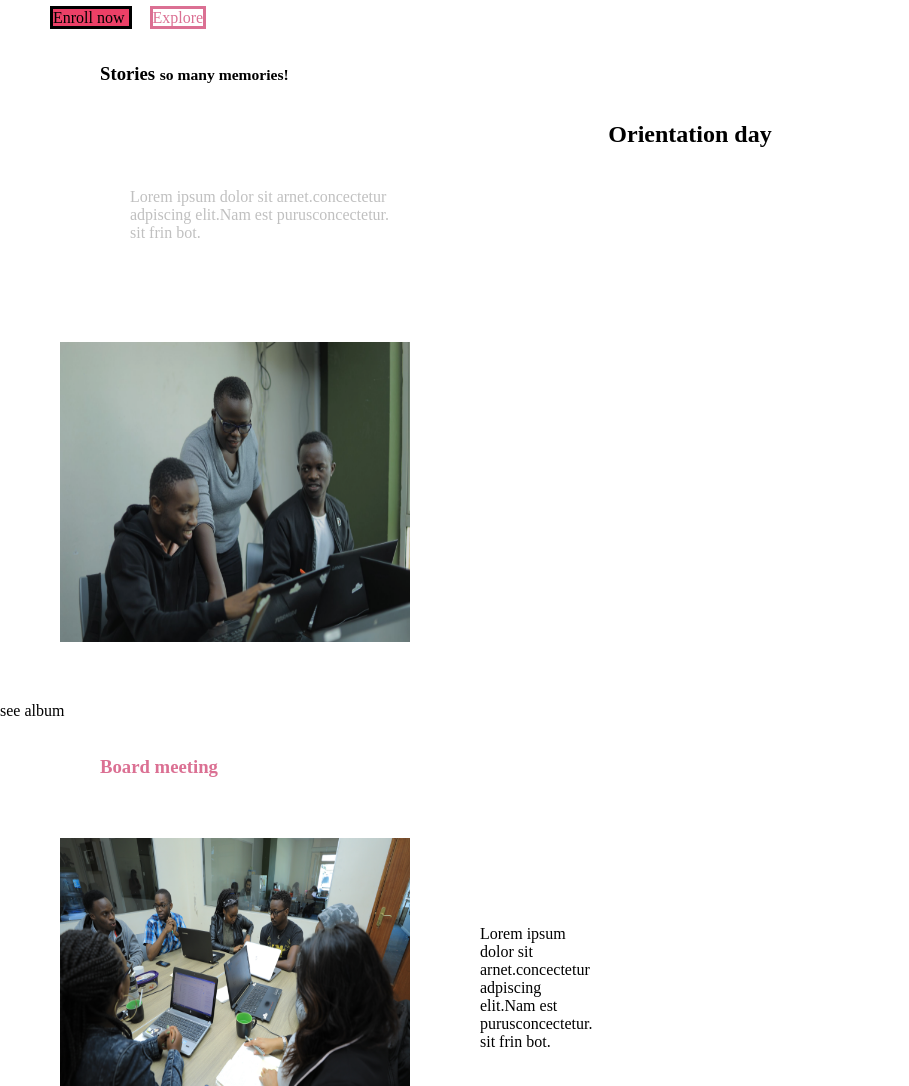
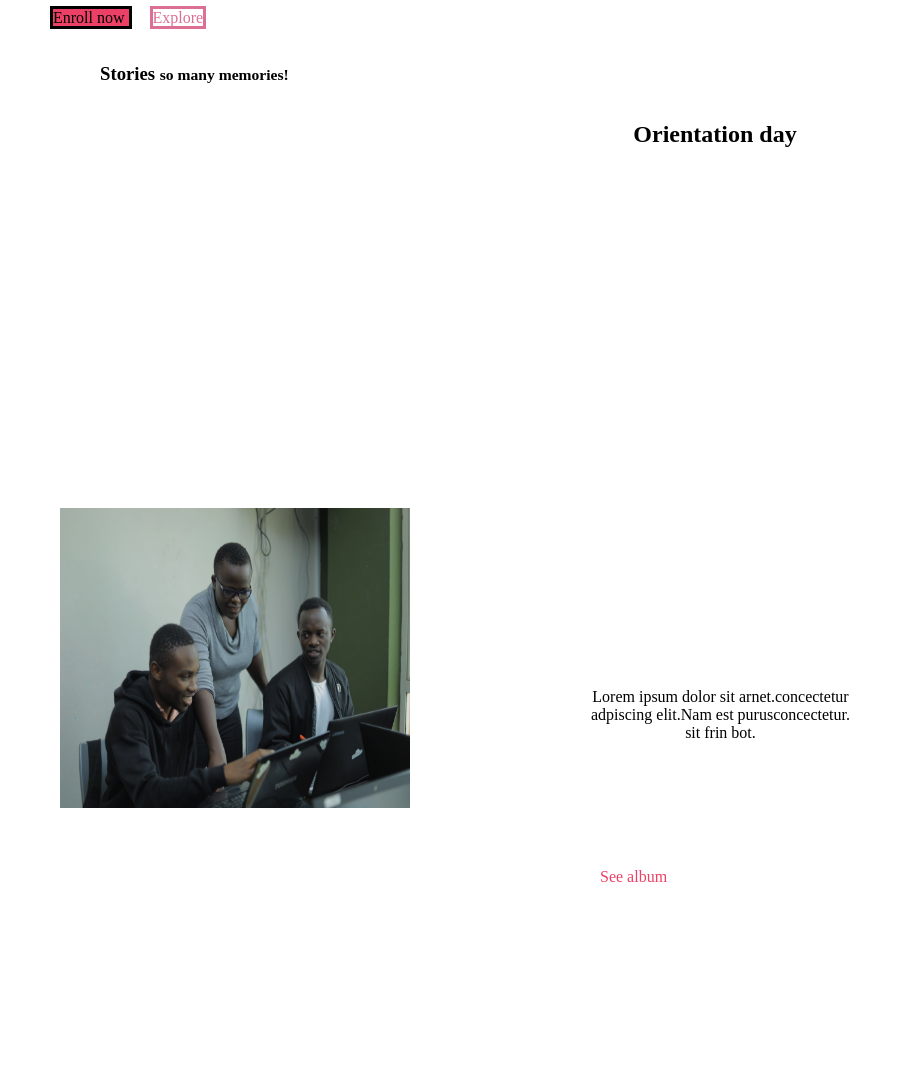
Before and after one commit to phinic925/moringa-school-website, a plain HTML site: page index.html in a window 1280 px wide. Shown: the part 700-1786 px from the top of the page, without its empty margins (0-909 px from the left). Drawn offline with Linux system fonts and the light colour scheme.

Commit message:
This commit adds the first paragraph and image to the page

```diff
--- a/index.css
+++ b/index.css
@@ -201,16 +201,29 @@ h5{
  }
  .day{
    color: black;
-   text-align: center;
+   text-align:center;
    position: relative;
-   padding.day{
     padding-left:50px;
-    padding-bottom:10px;
+    padding-bottom:300px;
+
  }
  .para{
   color: black;
-  text-align: center;
+  text-align:center;
+  float:right ;
   position: relative;
-  padding-left:50px;
+  padding-left:100px;
   padding-bottom:10px;
+margin-right: 400px;
+margin-top:200px;
 }
+.dirl img{
+
+  float: left;
+  padding: 40px;
+}
+.go{
+ color: #EC4067;
+ margin-inline-start: 300px;
+ margin-bottom: 250px;
+}
--- a/index.html
+++ b/index.html
@@ -66,11 +66,10 @@
   <br>adpiscing elit.Nam est purusconcectetur.<br> sit frin bot.
   </p>
  <div class="dir1">
-<img src="assets/images/image 2.png">
-
+  <img src="assets/images/image 2.png">
   </div>
   <div class="go">
-    <span class="go"> see album </span>&nbsp;
+    <span class="go"> See album </span>
 
   </div>
 
```
